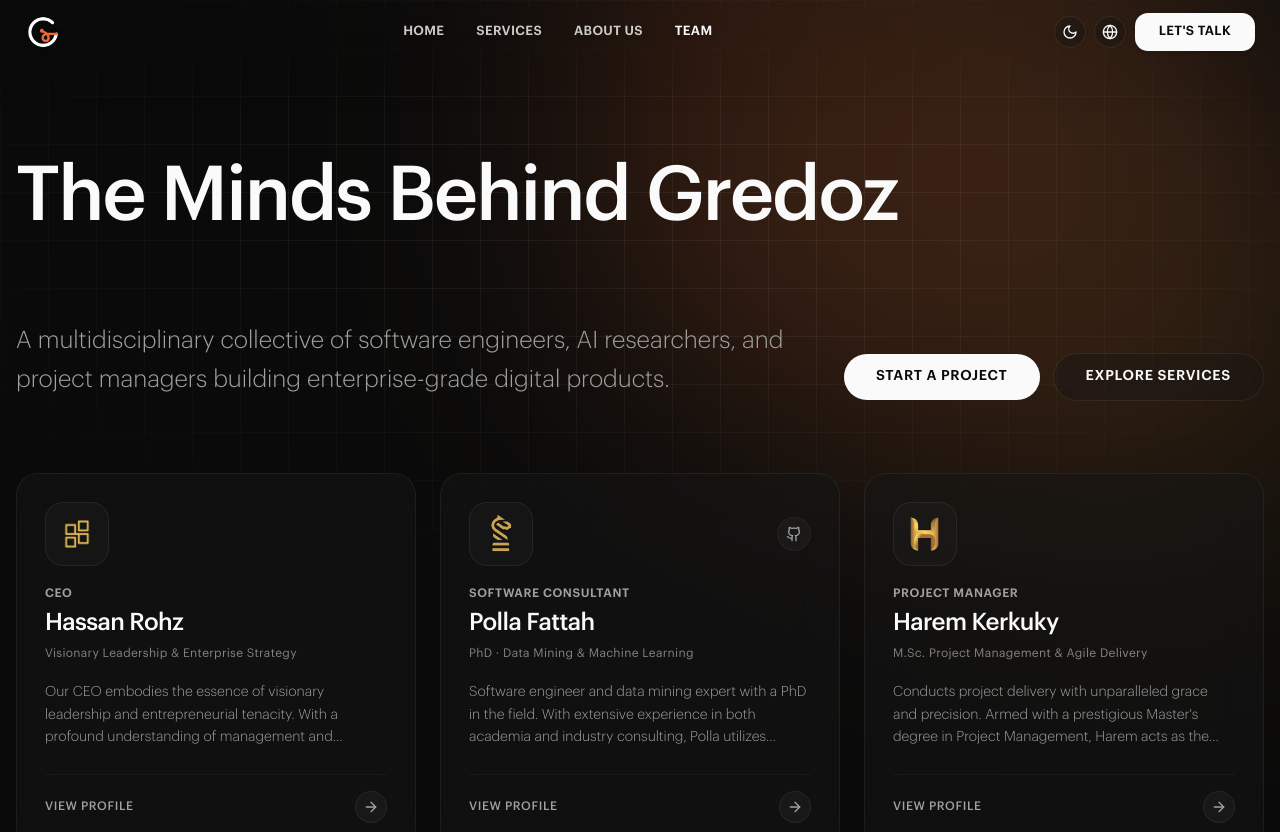
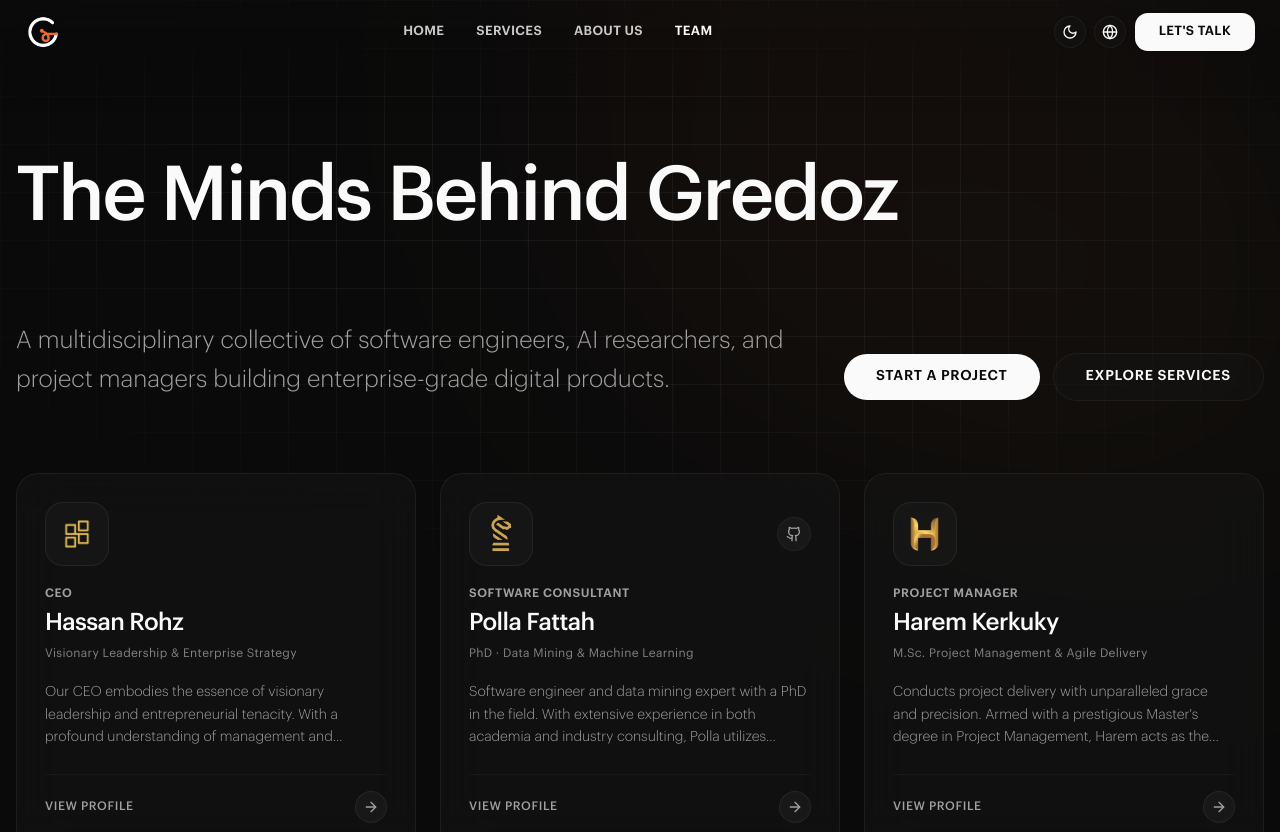
Before and after one commit to polla-fattah/GredozWebsite, a Next.js app: page /en/team in a window 1280 px wide. Shown: the top 832 px of the page. Built offline with nearby package versions, Linux system fonts and the light colour scheme.

Commit message:
style: reduce orange color level on cards and ambient background glows

```diff
--- a/src/app/globals.css
+++ b/src/app/globals.css
@@ -50,7 +50,7 @@
 :root {
   --background: oklch(1 0 0);
   --foreground: oklch(0.145 0 0);
-  --card: oklch(0.985 0.015 52);
+  --card: oklch(1 0 0);
   --card-foreground: oklch(0.145 0 0);
   --popover: oklch(1 0 0);
   --popover-foreground: oklch(0.145 0 0);
@@ -172,9 +172,9 @@
 
   /* Architectural Card Surface with Warm Brand Orange Infusion */
   .card-surface {
-    background: linear-gradient(180deg, rgba(255, 255, 255, 0.98) 0%, rgba(255, 248, 244, 0.92) 100%);
-    border-color: rgba(225, 88, 19, 0.14);
-    box-shadow: 0 1px 3px rgba(225, 88, 19, 0.05), 0 8px 24px -4px rgba(225, 88, 19, 0.04), inset 0 1px 0 rgba(255, 255, 255, 0.9);
+    background: var(--card);
+    border-color: var(--border);
+    box-shadow: 0 1px 3px rgba(0, 0, 0, 0.03), 0 8px 24px -4px rgba(0, 0, 0, 0.02), inset 0 1px 0 rgba(255, 255, 255, 0.9);
   }
   .dark .card-surface {
     background: rgba(255, 255, 255, 0.03);
--- a/src/components/ui/background-patterns.tsx
+++ b/src/components/ui/background-patterns.tsx
@@ -341,7 +341,7 @@ export function AmbientGlow({
     <div
       aria-hidden="true"
       className={cn(
-        "absolute pointer-events-none select-none blur-[90px] md:blur-[120px] opacity-40 md:opacity-35 dark:opacity-40 mix-blend-normal dark:mix-blend-screen overflow-visible",
+        "absolute pointer-events-none select-none blur-[90px] md:blur-[120px] opacity-20 md:opacity-20 dark:opacity-25 mix-blend-normal dark:mix-blend-screen overflow-visible",
         current.container,
         className
       )}
@@ -349,7 +349,7 @@ export function AmbientGlow({
       {/* Primary Organic Layer (Warm Orange Spectrum) */}
       <div
         className={cn(
-          "absolute rounded-[40%_60%_70%_30%/40%_50%_60%_55%] bg-gradient-to-r from-[#e15813]/40 via-[#ee7639]/35 to-[#f59e0b]/30 transform-gpu will-change-transform",
+          "absolute rounded-[40%_60%_70%_30%/40%_50%_60%_55%] bg-gradient-to-r from-[#e15813]/15 via-[#ee7639]/12 to-[#f59e0b]/10 transform-gpu will-change-transform",
           animated && "animate-float-slow",
           current.blob1
         )}
@@ -358,7 +358,7 @@ export function AmbientGlow({
       {/* Secondary Complementary Layer (Deeper Amber / Rust Contrast) */}
       <div
         className={cn(
-          "absolute rounded-[60%_40%_30%_70%/60%_30%_70%_40%] bg-gradient-to-tr from-[#c2410c]/30 via-[#e15813]/25 to-[#fb923c]/25 mix-blend-overlay dark:mix-blend-screen transform-gpu will-change-transform",
+          "absolute rounded-[60%_40%_30%_70%/60%_30%_70%_40%] bg-gradient-to-tr from-[#c2410c]/10 via-[#e15813]/08 to-[#fb923c]/08 mix-blend-overlay dark:mix-blend-screen transform-gpu will-change-transform",
           animated && "animate-float-alt",
           current.blob2
         )}
@@ -368,7 +368,7 @@ export function AmbientGlow({
       {current.blob3 && (
         <div
           className={cn(
-            "absolute rounded-full bg-gradient-to-b from-[#f97316]/25 via-[#fb923c]/20 to-transparent mix-blend-screen opacity-70",
+            "absolute rounded-full bg-gradient-to-b from-[#f97316]/08 via-[#fb923c]/05 to-transparent mix-blend-screen opacity-50",
             current.blob3
           )}
         />
```
